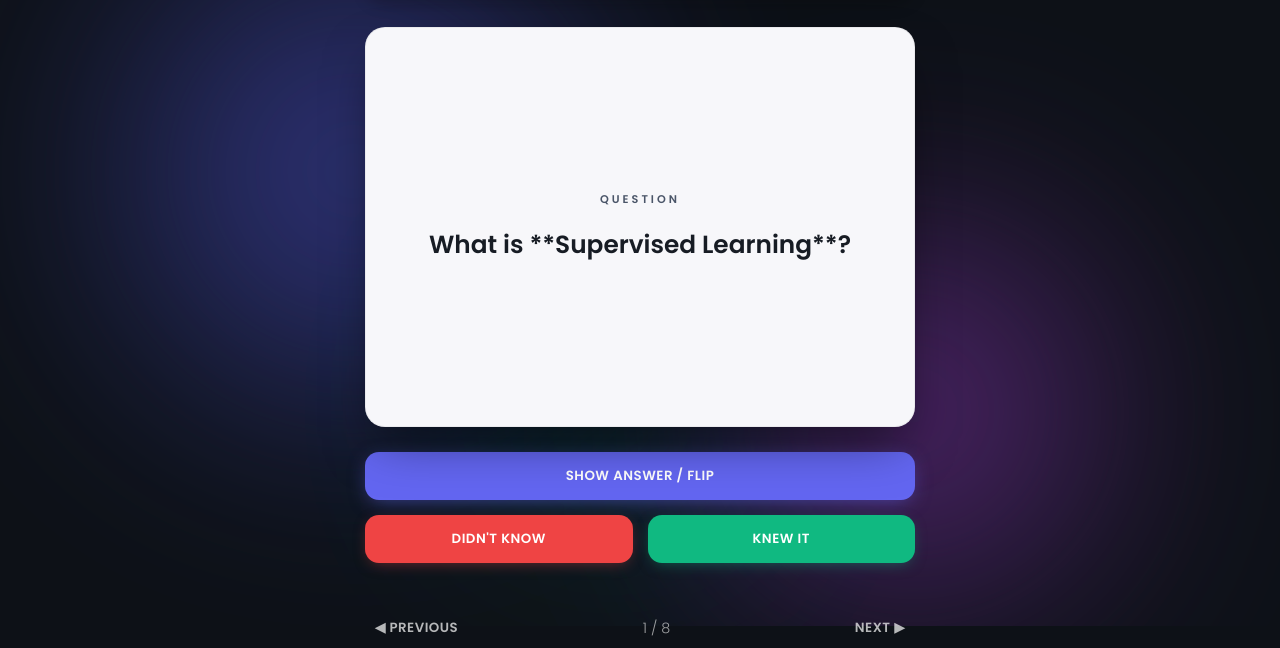
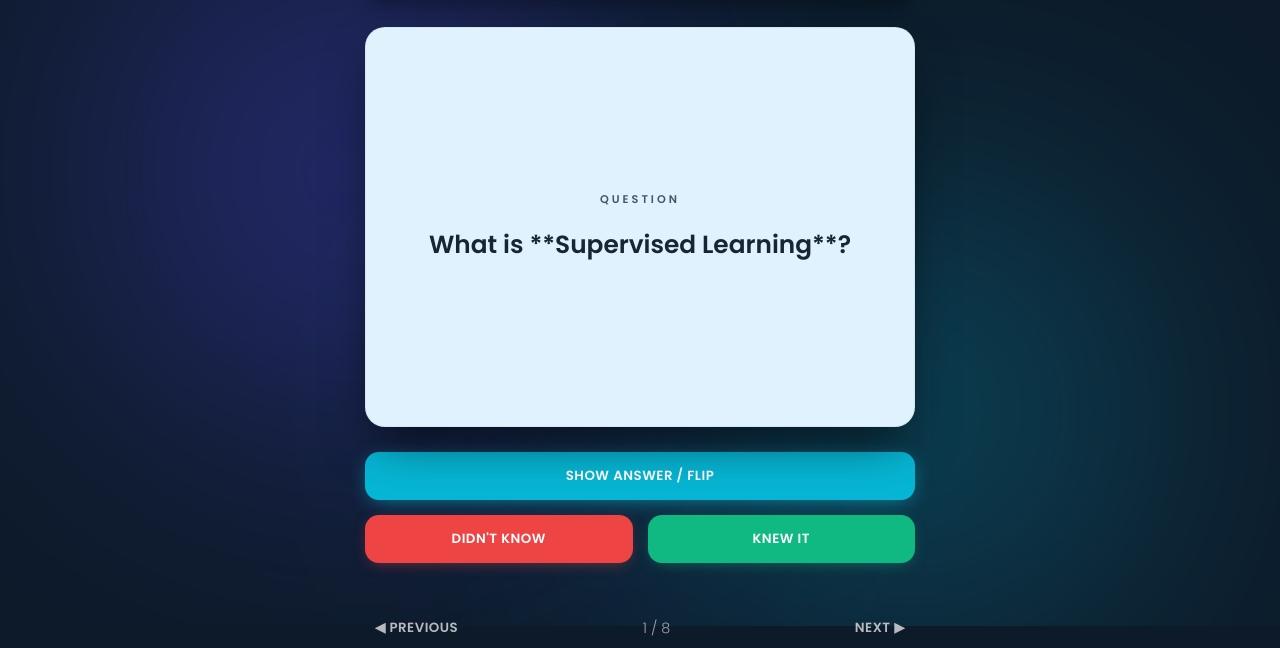
Before and after one commit to akshitasharma07-del/ATA_ASSIGNMENT, a plain HTML site: page index.html in a window 1280 px wide. Shown: the part 174-822 px from the top of the page. Drawn offline with Linux system fonts and the light colour scheme.

Commit message:
KEEP GOING

```diff
--- a/index.html
+++ b/index.html
@@ -31,14 +31,14 @@
                     <div class="content" id="card-question">Loading...</div>
                 </div>
                 <div class="card-face card-back">
-                    <div class="label" style="color: var(--accent-main);">Answer</div>
+                    <div class="label" id="back-label">Answer</div>
                     <div class="content" id="card-answer">Loading...</div>
                 </div>
             </div>
         </div>
 
         <div class="controls">
-            <button class="btn-reveal" onclick="toggleFlip()"> Show Answer / Flip </button>
+            <button class="btn-reveal" id="btn-reveal" onclick="toggleFlip()"> Show Answer / Flip </button>
 
             <div class="action-buttons">
                 <button class="btn-didnt" onclick="handleRate(false)">Didn't Know</button>
@@ -50,9 +50,9 @@
             </div>
 
             <div class="nav-buttons">
-                <button class="btn-nav" onclick="changeCard(-1)">&#9664; Previous</button>
+                <button class="btn-nav" id="btn-prev" onclick="changeCard(-1)">&#9664; Previous</button>
                 <span class="progress-text" id="progress-text">1 / 8</span>
-                <button class="btn-nav" onclick="changeCard(1)">Next &#9654;</button>
+                <button class="btn-nav" id="btn-next" onclick="changeCard(1)">Next &#9654;</button>
             </div>
         </div>
     </div>
--- a/script.js
+++ b/script.js
@@ -24,6 +24,8 @@ const progressEl = document.getElementById('progress-text');
 const scoreKnewEl = document.getElementById('score-knew');
 const scoreDidntEl = document.getElementById('score-didnt');
 const progressBarEl = document.getElementById('progress-bar');
+const btnPrev = document.getElementById('btn-prev');
+const btnNext = document.getElementById('btn-next');
 
 /* --- INITIALIZATION --- */
 function init() {
@@ -48,13 +50,17 @@ function renderCard() {
 
 function updateContent() {
     const currentCard = deck[currentIndex];
-    questionEl.innerHTML = currentCard.q; // Use innerHTML to allow bolding in Q&A
+    questionEl.innerHTML = currentCard.q;
     answerEl.innerHTML = currentCard.a;
     progressEl.textContent = `${currentIndex + 1} / ${deck.length}`;
 
     // Update Progress Bar
     const progress = ((currentIndex + 1) / deck.length) * 100;
     progressBarEl.style.width = `${progress}%`;
+
+    // Disable navigation buttons at start/end for interactive feedback
+    btnPrev.disabled = currentIndex === 0;
+    btnNext.disabled = currentIndex === deck.length - 1;
 }
 
 function toggleFlip() {
@@ -88,7 +94,7 @@ function handleRate(knewIt) {
             if (currentIndex < deck.length - 1) {
                 setTimeout(() => {
                     changeCard(1);
-                }, 600); // Allow time for scoring feedback and animation
+                }, 600);
             } else {
                 // Deck Complete logic
                 alert(`Deck complete! You Knew: ${scoreKnew}, Reviewed: ${scoreDidnt}. Great studying!`);
@@ -99,7 +105,7 @@ function handleRate(knewIt) {
                 scoreDidntEl.textContent = scoreDidnt;
                 renderCard();
             }
-        }, 200); // Short delay after the flip is triggered
+        }, 200);
     }
 }
 
@@ -108,7 +114,7 @@ function handleRate(knewIt) {
 function setupParallax() {
     document.addEventListener("mousemove", (e) => {
         const orbs = document.querySelectorAll('.orb');
-        const x = (window.innerWidth - e.pageX * 2) / 150; /* Softer movement */
+        const x = (window.innerWidth - e.pageX * 2) / 150;
         const y = (window.innerHeight - e.pageY * 2) / 150;
 
         orbs.forEach(orb => {
--- a/style.css
+++ b/style.css
@@ -1,22 +1,26 @@
 /* --- CSS VARIABLES & RESET --- */
 :root {
-    /* Sophisticated Dark Theme */
-    --bg-color: #0d1117; /* Very dark background */
-    --card-bg: #f7f7fa; /* Light card face for contrast */
-    --text-primary: #171c24;
-    --text-secondary: #4a5568;
-    /* Accent Colors */
-    --accent-main: #6366f1; /* Indigo */
-    --accent-secondary: #a855f7; /* Violet */
+    /* Updated Dark Theme with Blue/Cyan Focus */
+    --bg-color: #0d1a29; /* Deep blue background */
+    --card-bg: #e0f2fe; /* Very Light Blue for cards */
+    --card-back-bg: #f8ffff; /* Slightly lighter back */
+    --text-primary: #172534;
+    --text-secondary: #475569;
+
+    /* New Accent Colors */
+    --accent-main: #06b6d4; /* Cyan/Sky Blue */
+    --accent-secondary: #3b82f6; /* Brighter Blue */
     --accent-green: #10b981;
     --accent-red: #ef4444;
+
     /* Glassmorphism/Shadows */
-    --glass-bg: rgba(255, 255, 255, 0.05); /* Lighter glass */
-    --glass-border: rgba(255, 255, 255, 0.1);
-    --shadow-strong: 0 25px 50px -12px rgba(0, 0, 0, 0.5);
-    --shadow-subtle: 0 8px 15px rgba(0, 0, 0, 0.2);
+    --glass-bg: rgba(255, 255, 255, 0.05);
+    --glass-border: rgba(6, 182, 212, 0.3); /* Blue tinted border */
+    --shadow-strong: 0 25px 50px -12px rgba(0, 0, 0, 0.6);
+    --shadow-subtle: 0 8px 15px rgba(0, 0, 0, 0.3);
+
     --font-main: 'Poppins', sans-serif;
-    --transition-speed: 0.8s; /* Slower, smoother flip */
+    --transition-speed: 0.8s;
     --card-radius: 20px;
 }
 
@@ -25,7 +29,7 @@
 body {
     font-family: var(--font-main);
     background-color: var(--bg-color);
-    color: #e5e7eb; /* Light gray for main text */
+    color: #e5e7eb;
     height: 100vh;
     overflow: hidden;
     display: flex;
@@ -34,62 +38,61 @@ body {
     perspective: 1000px;
 }
 
-/* --- PARALLAX BACKGROUND (Refined Orbs) --- */
+/* --- PARALLAX BACKGROUND (Cohesive Orbs) --- */
 .parallax-wrapper {
     position: absolute;
     top: 0; left: 0; width: 100%; height: 100%;
     z-index: -1;
     overflow: hidden;
-    filter: saturate(1.5); /* Boost color saturation slightly */
 }
 
 .orb {
     position: absolute;
     border-radius: 50%;
-    filter: blur(120px); /* Increased blur for smoother glow */
-    opacity: 0.4;
+    filter: blur(140px); /* More aggressive blur */
+    opacity: 0.5;
     transition: transform 0.1s linear;
 }
 
 .orb-1 {
     width: 450px; height: 450px;
-    background: var(--accent-main);
+    background: #4f46e5; /* Violet/Blue */
     top: 15%; left: 10%;
 }
 
 .orb-2 {
     width: 350px; height: 350px;
-    background: var(--accent-secondary);
+    background: var(--accent-main);
     bottom: 5%; right: 15%;
 }
 
 .orb-3 {
     width: 200px; height: 200px;
-    background: var(--accent-green);
+    background: var(--accent-secondary);
     top: 60%; left: 40%;
-    opacity: 0.25;
+    opacity: 0.3;
 }
 
 /* --- MAIN APP CONTAINER --- */
 .app-container {
     width: 90%;
-    max-width: 550px; /* Slightly wider */
-    height: 90vh; /* Slightly taller */
+    max-width: 550px;
+    height: 90vh;
     display: flex;
     flex-direction: column;
     justify-content: space-between;
     z-index: 10;
 }
 
-/* --- HEADER & SCORE (Glassmorphism + Gradient) --- */
+/* --- HEADER & SCORE --- */
 header {
     text-align: center;
     margin-bottom: 30px;
-    backdrop-filter: blur(10px); /* Sharper blur */
+    backdrop-filter: blur(10px);
     background: var(--glass-bg);
     padding: 20px;
     border-radius: 20px;
-    border: 1px solid var(--glass-border);
+    border: 1px solid var(--glass-border); /* New blue glass border */
     box-shadow: var(--shadow-subtle);
 }
 
@@ -98,8 +101,7 @@ h1 {
     font-weight: 700;
     letter-spacing: 2px;
     margin-bottom: 10px;
-    /* Text Gradient for elegance */
-    background: linear-gradient(90deg, #ffffff, #d1d5db);
+    background: linear-gradient(90deg, #ffffff, #88d4f4); /* Lighter blue gradient */
     -webkit-background-clip: text;
     -webkit-text-fill-color: transparent;
 }
@@ -132,18 +134,24 @@ h1 {
     position: relative;
     margin-bottom: 25px;
     cursor: pointer;
-    min-height: 400px; /* Ensure a minimum height */
+    min-height: 400px;
 }
 
 .card {
     width: 100%;
     height: 100%;
     position: relative;
-    /* Bounce effect */
     transition: transform var(--transition-speed) cubic-bezier(0.68, -0.55, 0.265, 1.55);
     transform-style: preserve-3d;
     border-radius: var(--card-radius);
     box-shadow: var(--shadow-strong);
+}
+
+/* Interactive Card Effect */
+.card:hover {
+    box-shadow: 0 30px 60px -15px rgba(0, 0, 0, 0.8);
+    transform: translateY(-5px);
+    transition: transform 0.3s ease, box-shadow 0.3s ease;
 }
 
 .card.is-flipped {
@@ -163,19 +171,18 @@ h1 {
     text-align: center;
     border-radius: var(--card-radius);
     color: var(--text-primary);
-    transition: background 0.3s ease;
 }
 
 .card-front {
-    background: var(--card-bg);
+    background: var(--card-bg); /* Light Blue Face */
     border: 1px solid rgba(0, 0, 0, 0.05);
 }
 
 .card-back {
-    background: #f0f0f5; /* Very light gray for slight difference */
+    background: var(--card-back-bg); /* Slightly Lighter Blue Back */
     transform: rotateY(180deg);
-    border: 5px solid var(--accent-main); /* Stronger border */
-    box-shadow: inset 0 0 15px rgba(99, 102, 241, 0.3); /* Inner glow */
+    border: 5px solid var(--accent-main); /* Cyan Border */
+    box-shadow: inset 0 0 15px rgba(6, 182, 212, 0.3); /* Cyan Inner glow */
 }
 
 .label {
@@ -188,9 +195,14 @@ h1 {
 }
 
 .content {
-    font-size: 1.55rem; /* Larger and more prominent */
+    font-size: 1.55rem;
     line-height: 1.4;
     font-weight: 600;
+}
+
+/* Card Back Label Color Change */
+#back-label {
+    color: var(--accent-main) !important;
 }
 
 /* --- CONTROLS --- */
@@ -227,19 +239,19 @@ button {
 
 button:active { transform: scale(0.97); }
 
-/* Reveal Button - Elegant Glow */
+/* Reveal Button - Cyan Glow */
 .btn-reveal {
     background: var(--accent-main);
-    color: white;
-    box-shadow: 0 4px 20px -5px rgba(99, 102, 241, 0.6);
+    color: #fff;
+    box-shadow: 0 4px 20px -5px rgba(6, 182, 212, 0.7);
     width: 100%;
 }
 .btn-reveal:hover {
-    background: #4f46e5;
-    box-shadow: 0 6px 25px -5px rgba(99, 102, 241, 0.8);
+    background: #0891b2;
+    box-shadow: 0 6px 25px -5px rgba(6, 182, 212, 1);
 }
 
-/* Rating Buttons - Distinct colors with subtle pop */
+/* Rating Buttons - Increased interactivity */
 .btn-knew {
     background: var(--accent-green);
     color: #fff;
@@ -256,13 +268,13 @@ button:active { transform: scale(0.97); }
 }
 .btn-didnt:hover { background: #dc2626; }
 
-/* Navigation Buttons - Minimalist */
+/* Navigation Buttons - Subtle hover */
 .btn-nav {
     background: transparent;
     color: rgba(255,255,255,0.7);
     padding: 10px;
 }
-.btn-nav:hover { color: white; background: rgba(255, 255, 255, 0.1); }
+.btn-nav:hover { color: var(--accent-main); background: rgba(255, 255, 255, 0.1); }
 
 /* Progress Bar */
 .progress-indicator {
@@ -274,7 +286,7 @@ button:active { transform: scale(0.97); }
 }
 .progress-bar {
     height: 100%;
-    width: 0%; /* Controlled by JS */
+    width: 0%;
     background: linear-gradient(90deg, var(--accent-secondary), var(--accent-main));
     border-radius: 5px;
     transition: width 0.5s ease;
```
